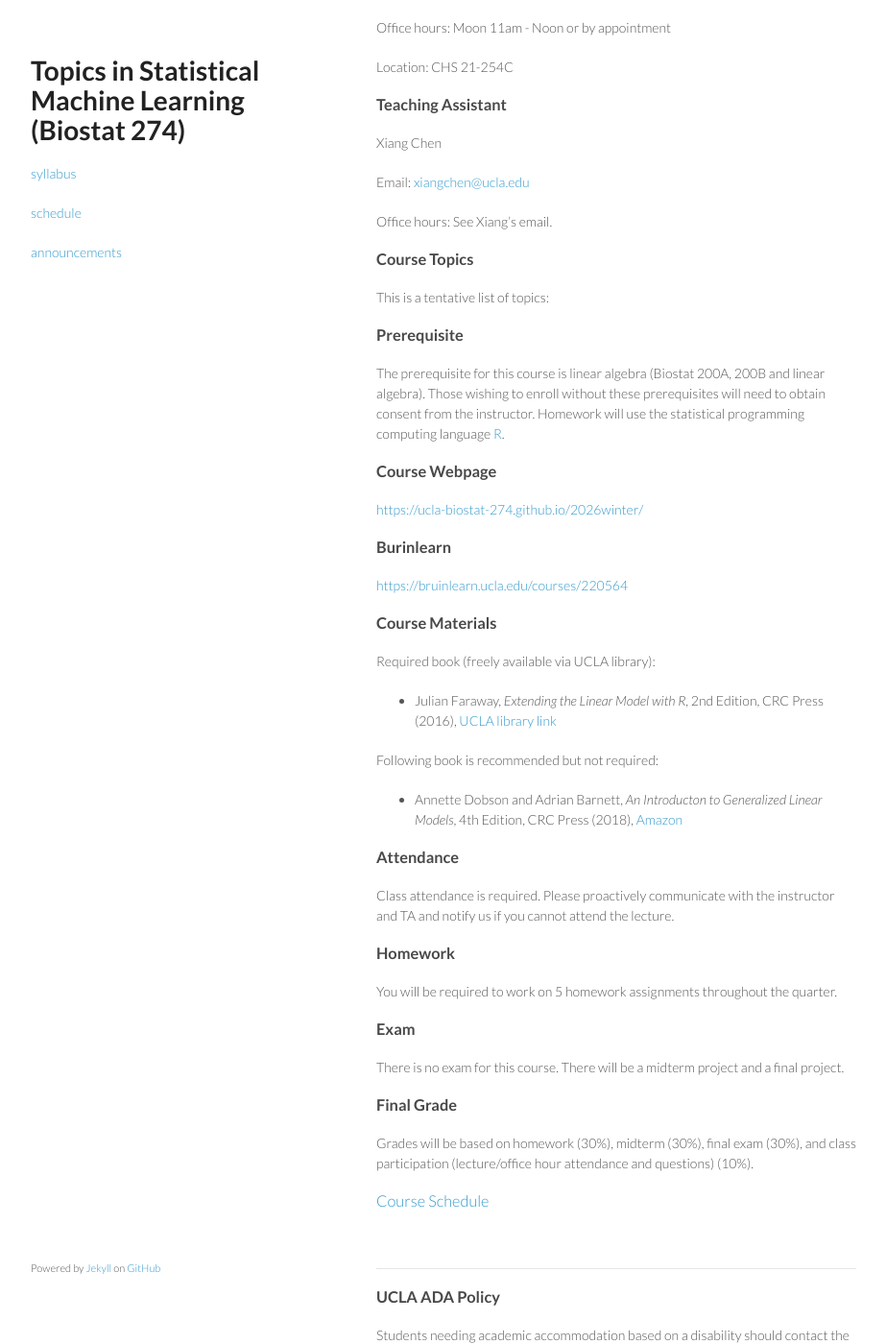
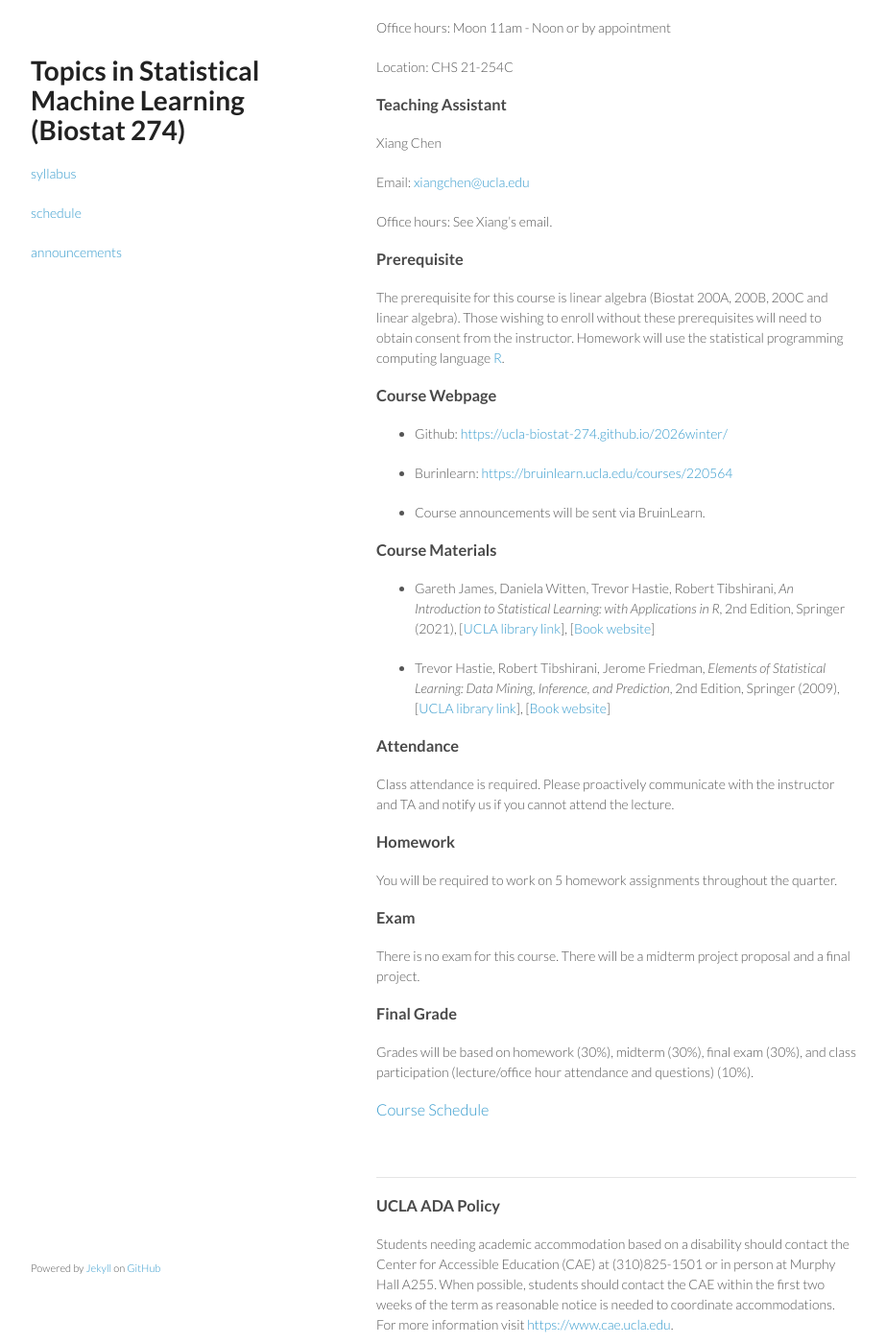
Before and after one commit to ucla-biostat-274/2026winter, a Jekyll site: the page built from syllabus/syllabus.md, in a window 1280 px wide and 1400 px high, scrolled down 369 px. Shown: the whole window at 96% size, without its empty margins (178-1101 px from the left). Built offline with Jekyll 4.4.1, drawn with Linux system fonts in a browser that asks for light colours.

Commit message:
changed syllabus

```diff
--- a/syllabus/syllabus.md
+++ b/syllabus/syllabus.md
@@ -32,33 +32,26 @@ Email: <xiangchen@ucla.edu>
 
 Office hours: See Xiang's email.
 
-### Course Topics
-
-This is a tentative list of topics:
-
-
 
 ### Prerequisite
 
-The prerequisite for this course is linear algebra (Biostat 200A, 200B and linear algebra). Those wishing to enroll without these prerequisites will need to obtain consent from the instructor.  Homework will use the statistical programming computing language [R](https://www.r-project.org).
+The prerequisite for this course is linear algebra (Biostat 200A, 200B, 200C and linear algebra). Those wishing to enroll without these prerequisites will need to obtain consent from the instructor.  Homework will use the statistical programming computing language [R](https://www.r-project.org).
 
 ### Course Webpage
 
-<https://ucla-biostat-274.github.io/2026winter/>
+- Github: <https://ucla-biostat-274.github.io/2026winter/>
 
-### Burinlearn
+- Burinlearn: <https://bruinlearn.ucla.edu/courses/220564>
 
-<https://bruinlearn.ucla.edu/courses/220564>
+- Course announcements will be sent via BruinLearn.
+
 
 ### Course Materials
 
-Required book (freely available via UCLA library):
+* Gareth James, Daniela Witten, Trevor Hastie, Robert Tibshirani, _An Introduction to Statistical Learning: with Applications in R_, 2nd Edition, Springer (2021), \[[UCLA library link](https://search.library.ucla.edu/permalink/01UCS_LAL/17p22dp/alma9917455728606531)\], \[[Book website](https://www.statlearning.com/)\]
 
-* Julian Faraway, _Extending the Linear Model with R_, 2nd Edition, CRC Press (2016), [UCLA library link](https://search.library.ucla.edu/permalink/01UCS_LAL/17p22dp/alma9980140713606533)
+* Trevor Hastie, Robert Tibshirani, Jerome Friedman, _Elements of Statistical Learning: Data Mining, Inference, and Prediction_, 2nd Edition, Springer (2009), \[[UCLA library link](https://search.library.ucla.edu/permalink/01UCS_LAL/17p22dp/alma9914833914706531)\], \[[Book website](https://hastie.su.domains/ElemStatLearn/)\]
 
-Following book is recommended but not required:
-
-* Annette Dobson and Adrian Barnett, _An Introducton to Generalized Linear Models_, 4th Edition, CRC Press (2018), [Amazon](https://www.amazon.com/Introduction-Generalized-Chapman-Statistical-Science/dp/1138741515/ref=sr_1_1?dchild=1&keywords=an+INTROduction+TO+GENERALIZED+LINEAR+MODELS&qid=1585366195&sr=8-1)
 
 ### Attendance
 
@@ -70,7 +63,7 @@ You will be required to work on 5 homework assignments throughout the quarter.
 
 ### Exam
 
-There is no exam for this course. There will be a midterm project and a final project.
+There is no exam for this course. There will be a midterm project proposal and a final project.
 
 
 ### Final Grade
@@ -78,8 +71,6 @@ There is no exam for this course. There will be a midterm project and a final pr
 Grades will be based on homework (30%), midterm (30%), final exam (30%), and class participation (lecture/office hour attendance and questions) (10%).
 
 ### [Course Schedule](../schedule/schedule.html)
-
-
 
 
 <br>
```
